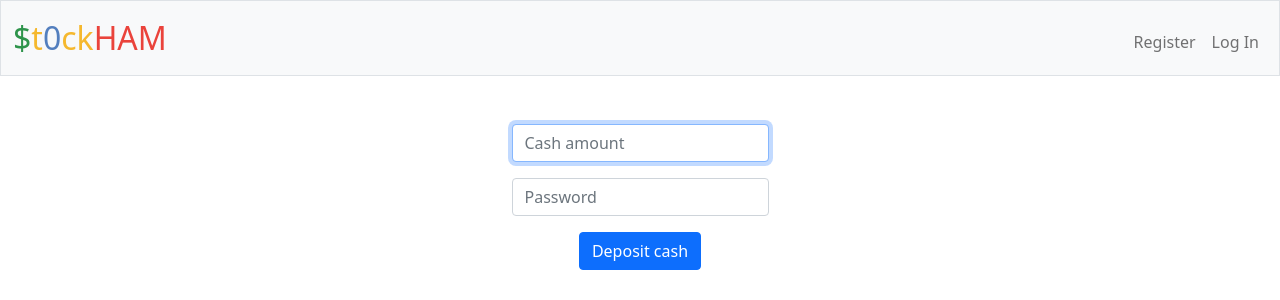
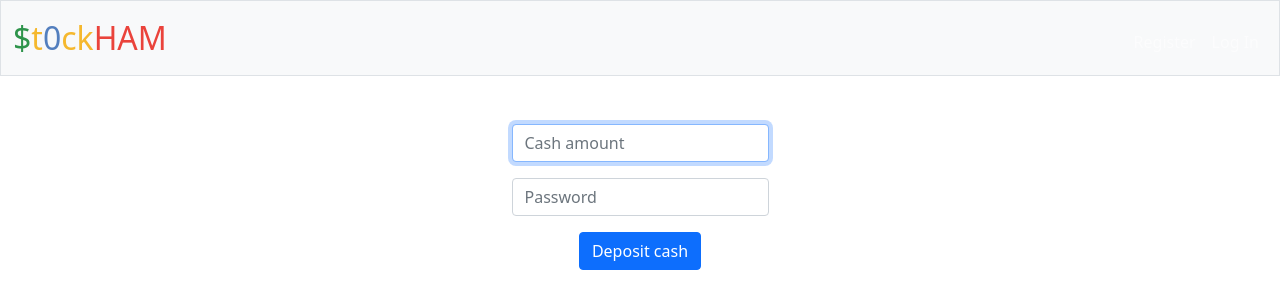
Before and after one commit to dampdigits/stockham, a Flask app: page /deposit in a window 1280 px wide. Shown: the top 300 px of the page. Run offline with Flask 3, Linux system fonts and the light colour scheme; some libraries are stand-ins or nearby versions.

Commit message:
Update layout.html

```diff
--- a/templates/layout.html
+++ b/templates/layout.html
@@ -12,9 +12,9 @@
         <script crossorigin="anonymous" src="https://cdn.jsdelivr.net/npm/bootstrap@5.1.3/dist/js/bootstrap.bundle.min.js" integrity="sha384-ka7Sk0Gln4gmtz2MlQnikT1wXgYsOg+OMhuP+IlRH9sENBO0LRn5q+8nbTov4+1p"></script>
 
         <!-- https://favicon.io/emoji-favicons/money-bag/ -->
-        <link href="/static/favicon.ico" rel="icon">
+        <link href="{{ url_for('static', filename='favicon.ico')}}" rel="icon">
 
-        <link href="/static/styles.css" rel="stylesheet">
+        <link href="{{ url_for('static', filename='styles.css') }}" rel="stylesheet">
 
         <title>$t0ckHAM {% block title %}{% endblock %}</title>
 
@@ -22,7 +22,7 @@
 
     <body>
 
-        <nav class="bg-light border navbar navbar-expand-md navbar-light">
+        <nav class="bg-light border navbar navbar-expand-md navbar-dark">
             <div class="container-fluid">
                 <a class="navbar-brand" href="/"><span class="green">$</span><span class="yellow">t</span><span class="blue">0</span><span class="yellow">ck</span><span class="red">HAM</span></a>
                 <button aria-controls="navbar" aria-expanded="false" aria-label="Toggle navigation" class="navbar-toggler" data-bs-target="#navbar" data-bs-toggle="collapse" type="button">
```
